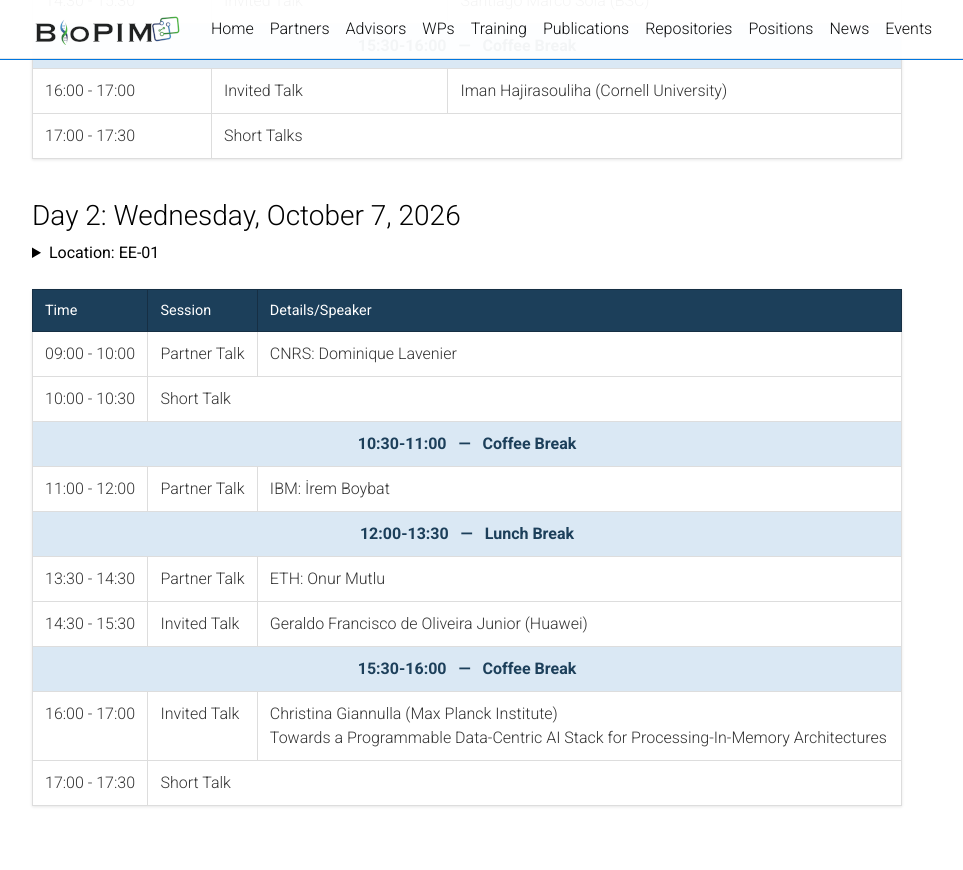
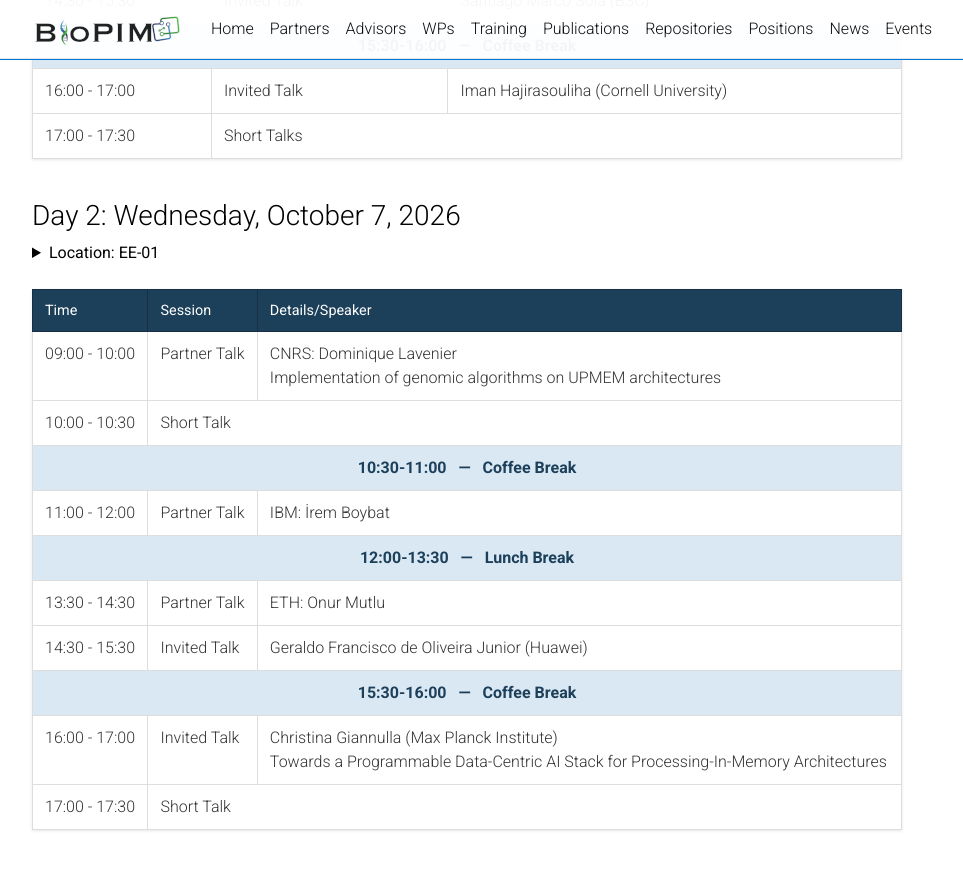
Before and after one commit to BioPIM/biopim.github.io, a Jekyll site: the page built from _pages/workshop.md, in a window 1280 px wide and 900 px high, scrolled down 789 px. Shown: the top 870 px of the window, without its empty margins (173-1136 px from the left). Built offline with Jekyll 4.4.1, drawn with Linux system fonts in a browser that asks for light colours; comment, search, counter and statistics services are not loaded; a style sheet for code colours, icons or effects is not loaded.

Commit message:
add talk title for Dominique Lavenier

```diff
--- a/_pages/workshop.md
+++ b/_pages/workshop.md
@@ -143,7 +143,7 @@ Register using the form here: [https://forms.gle/YHYkxNvGa1oxKXCW7](https://form
     <tr>
       <td>09:00 - 10:00</td>
       <td>Partner Talk</td>
-      <td>CNRS: Dominique Lavenier</td>
+      <td>CNRS: Dominique Lavenier <br> Implementation of genomic algorithms on UPMEM architectures</td>
     </tr>
     <tr>
       <td>10:00 - 10:30</td>
```
